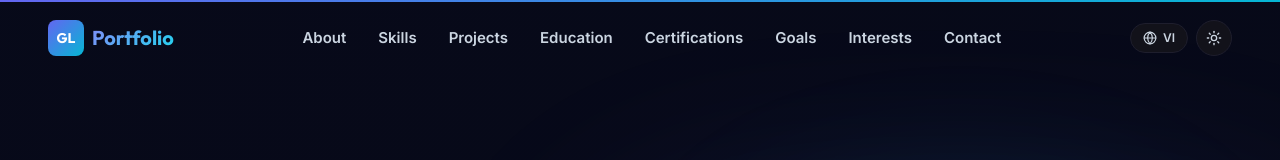
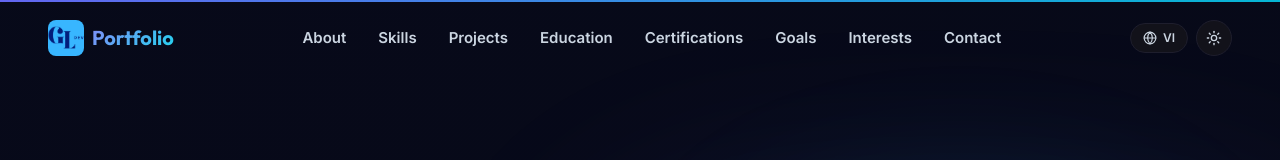
Before and after one commit to GiaLuat2004/Gia-Luat-portfolio, a Next.js app: page / in a window 1280 px wide. Shown: the top 160 px of the page. Built offline with nearby package versions, Linux system fonts and the light colour scheme.

Commit message:
feat: introduce foundational layout components including Navbar, Footer, and RootLayout with theme and language toggles.

```diff
--- a/src/app/layout.tsx
+++ b/src/app/layout.tsx
@@ -18,6 +18,10 @@ const outfit = Outfit({
 
 export const metadata: Metadata = {
   title: 'Portfolio | Gia Luat',
+  icons: {
+    icon: '/logo.png',
+    shortcut: '/logo.png',
+  },
   description:
     'Portfolio of Cao Bao Gia Luat – Fullstack Developer Intern specializing in React, Next.js, Node.js, and AI-powered systems.',
   keywords: ['portfolio', 'fullstack developer', 'react', 'next.js', 'nodejs', 'typescript', 'web developer vietnam'],
--- a/src/components/layout/Footer.tsx
+++ b/src/components/layout/Footer.tsx
@@ -2,6 +2,7 @@
 
 import { useLanguage } from '@/lib/i18n/LanguageContext'
 import { Github, Mail, Heart } from 'lucide-react'
+import Image from 'next/image'
 
 export default function Footer() {
   const { t } = useLanguage()
@@ -28,8 +29,8 @@ export default function Footer() {
 
           {/* Logo */}
           <div className="flex items-center gap-2 font-heading font-bold shrink-0">
-            <span className="w-7 h-7 md:w-8 md:h-8 rounded-lg bg-gradient-to-br from-indigo-500 to-cyan-500 flex items-center justify-center text-white text-xs font-bold">
-              GL
+            <span className="w-7 h-7 md:w-8 md:h-8 rounded-lg relative flex items-center justify-center overflow-hidden">
+              <Image src="/logo.png" alt="Logo" fill className="object-cover" />
             </span>
             <span className="gradient-text-2 text-sm md:text-base">
               Cao Bao Gia Luat
--- a/src/components/layout/Navbar.tsx
+++ b/src/components/layout/Navbar.tsx
@@ -6,6 +6,7 @@ import { useTheme } from 'next-themes'
 import { Sun, Moon, Menu, X, Globe } from 'lucide-react'
 import { useLanguage } from '@/lib/i18n/LanguageContext'
 import { cn } from '@/lib/utils'
+import Image from 'next/image'
 
 const navItems = ['about', 'skills', 'projects', 'education', 'certifications', 'goals', 'interests','contact'] as const
 
@@ -67,8 +68,8 @@ export default function Navbar() {
             whileTap={{ scale: 0.95 }}
             className="flex items-center gap-2 font-heading font-bold text-xl select-none"
           >
-            <span className="w-9 h-9 rounded-lg bg-gradient-to-br from-indigo-500 to-cyan-500 flex items-center justify-center text-white text-sm font-bold">
-              GL
+            <span className="w-9 h-9 relative flex items-center justify-center overflow-hidden rounded-lg">
+              <Image src="/logo.png" alt="Logo" fill className="object-cover" />
             </span>
             <span className="gradient-text-2">Portfolio</span>
           </motion.button>
```
Also changed, not shown: public/logo.png (added).
